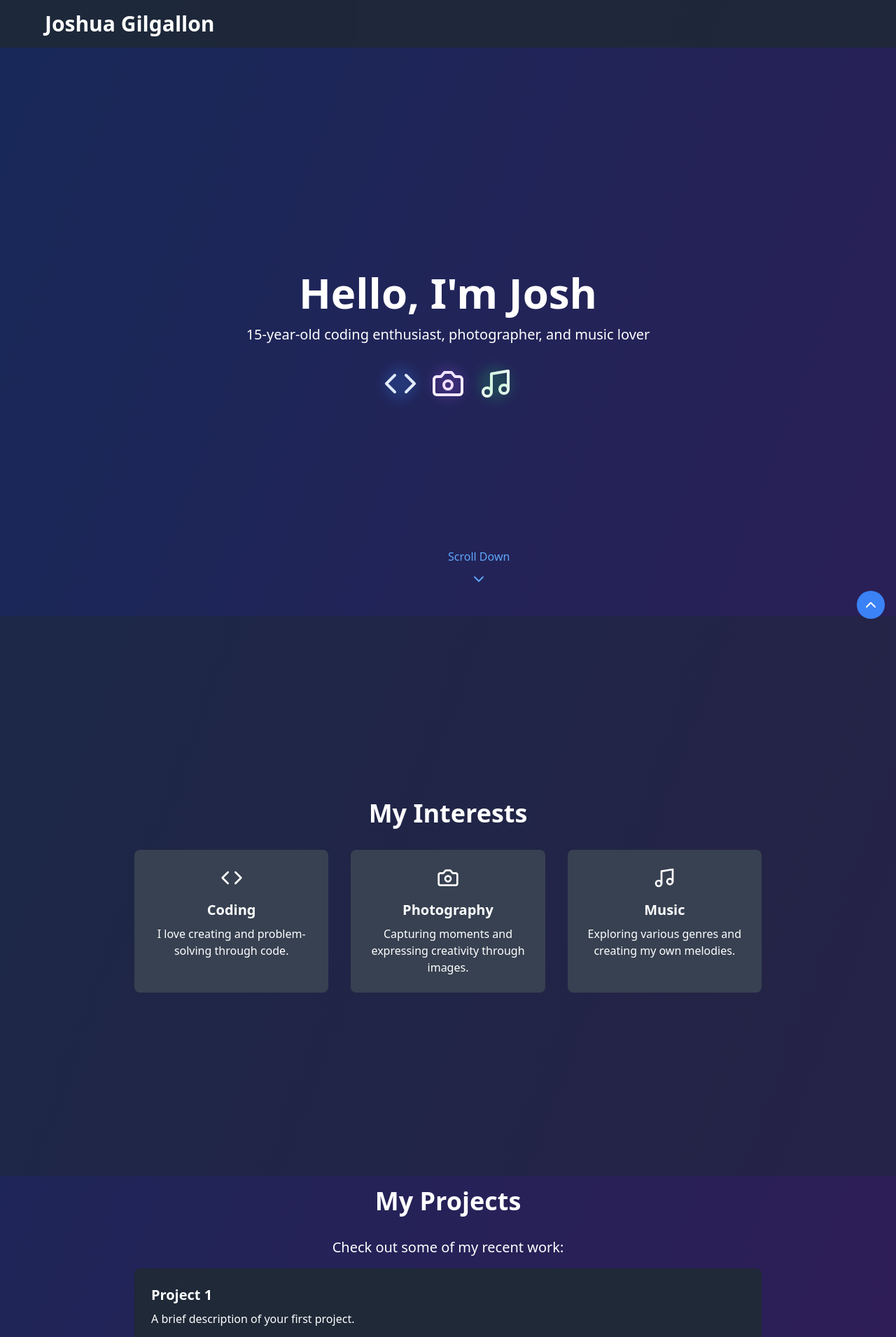
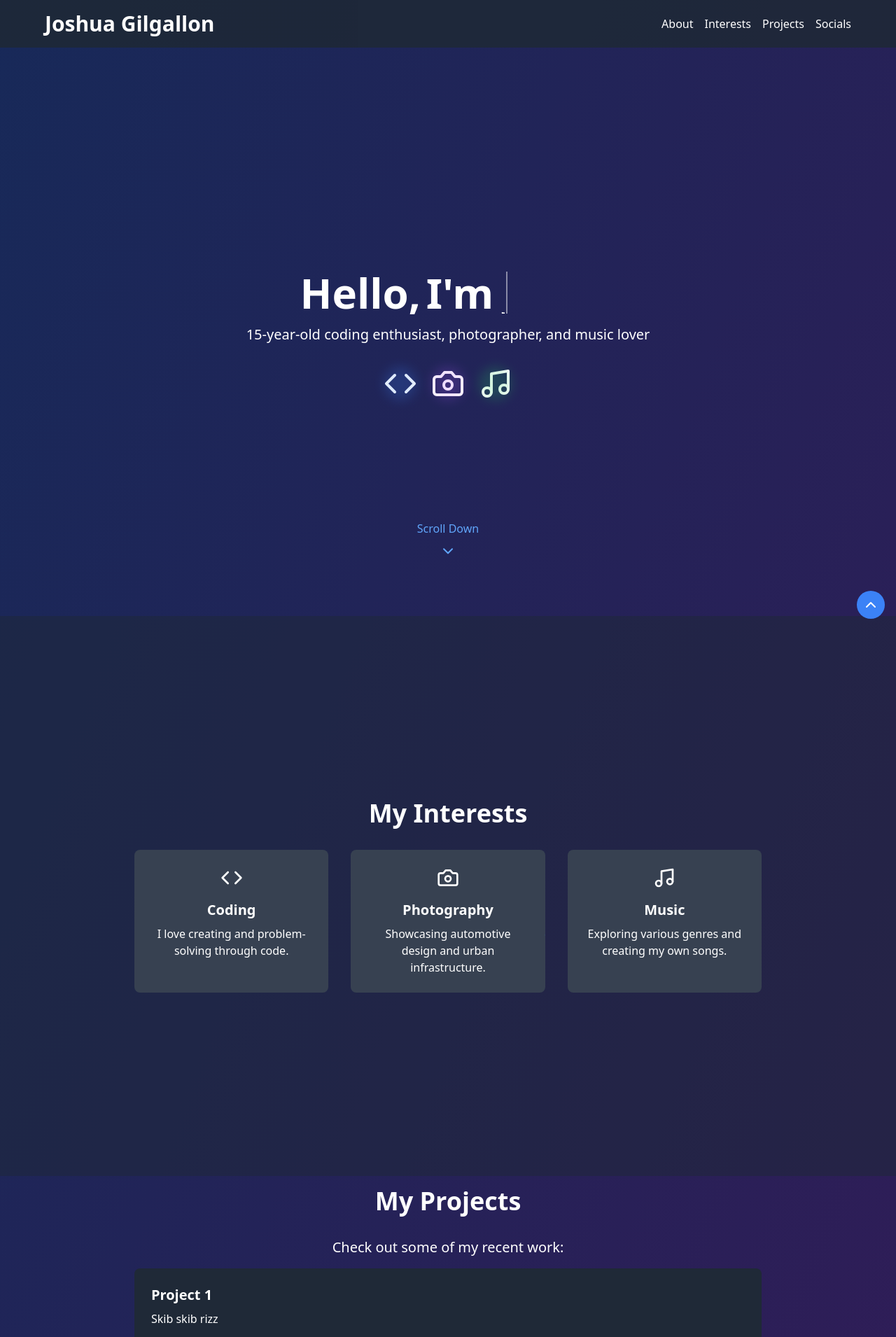
Before and after one commit to JoshuaGilgallon/JoshuaGilgallonWebPortfolio, a React (Create React App) app: page / in a window 1280 px wide. Shown: the top 1910 px of the page at 70% size. Built offline with nearby package versions, Linux system fonts and the light colour scheme; the HTML template or start-up script is replaced by a standard one.

Commit message:
polished everything off, almost finished finally

```diff
--- a/src/components/PhotographyPage.js
+++ b/src/components/PhotographyPage.js
@@ -6,21 +6,22 @@ import { Link } from 'react-router-dom';
 const PhotographyPage = () => {
   const [selectedPhoto, setSelectedPhoto] = useState(null);
 
+
   const photos = [
-    { id: 1, src: "/api/placeholder/800/600", alt: "Landscape photo", description: "A beautiful sunset over the mountains" },
-    { id: 2, src: "/api/placeholder/800/600", alt: "Portrait photo", description: "A candid street portrait" },
-    { id: 3, src: "/api/placeholder/800/600", alt: "Macro photo", description: "Close-up of a colorful butterfly" },
-    { id: 4, src: "/api/placeholder/800/600", alt: "Architecture photo", description: "Modern building with interesting geometry" },
-    { id: 5, src: "/api/placeholder/800/600", alt: "Nature photo", description: "Misty forest in the early morning" },
-    { id: 6, src: "/api/placeholder/800/600", alt: "Urban photo", description: "Busy city street at night" },
+    { id: 1, src: "https://placehold.co/1920x1080/025C8E/FFF?text=Placeholder%20Image", alt: "Landscape photo", description: "A beautiful sunset over the mountains" },
+    { id: 2, src: "https://placehold.co/1920x1080/025C8E/FFF?text=Placeholder%20Image", alt: "Portrait photo", description: "A candid street portrait" },
+    { id: 3, src: "https://placehold.co/1920x1080/025C8E/FFF?text=Placeholder%20Image", alt: "Macro photo", description: "Close-up of a colorful butterfly" },
+    { id: 4, src: "https://placehold.co/1920x1080/025C8E/FFF?text=Placeholder%20Image", alt: "Architecture photo", description: "Modern building with interesting geometry" },
+    { id: 5, src: "https://placehold.co/1920x1080/025C8E/FFF?text=Placeholder%20Image", alt: "Nature photo", description: "Misty forest in the early morning" },
+    { id: 6, src: "https://placehold.co/1920x1080/025C8E/FFF?text=Placeholder%20Image", alt: "Urban photo", description: "Busy city street at night" },
   ];
 
   const equipment = [
-    { name: "Camera Body", description: "Canon EOS R5" },
-    { name: "Lens 1", description: "Canon RF 24-70mm f/2.8L IS USM" },
-    { name: "Lens 2", description: "Canon RF 70-200mm f/2.8L IS USM" },
-    { name: "Tripod", description: "Manfrotto MT055CXPRO4" },
-    { name: "Lighting", description: "Godox AD200Pro Flash" },
+    { name: "Camera Body", description: "Canon EOS 200D Mark II", url:"https://google.com" },
+    { name: "Lens 1", description: "Canon RF 24-70mm f/2.8L IS USM", url:"https://google.com"  },
+    { name: "Lens 2", description: "Canon RF 70-200mm f/2.8L IS USM", url:"https://google.com"  },
+    { name: "Tripod", description: "Manfrotto MT055CXPRO4", url:"https://google.com"  },
+    { name: "Lighting", description: "Godox AD200Pro Flash", url:"https://google.com" },
   ];
 
   return (
@@ -60,6 +61,8 @@ const PhotographyPage = () => {
                 key={index}
                 className="bg-gray-800 p-4 rounded-lg"
                 whileHover={{ scale: 1.05 }}
+                onClick={() => window.open(item.url, '_blank')}
+              style = {{ cursor: 'pointer' }}
               >
                 <h3 className="text-xl font-semibold mb-2">{item.name}</h3>
                 <p>{item.description}</p>
--- a/src/components/ProfilePage.js
+++ b/src/components/ProfilePage.js
@@ -1,5 +1,5 @@
 import React, { useState, useEffect } from 'react';
-import { motion, AnimatePresence } from 'framer-motion';
+import { motion, AnimatePresence, useAnimation } from 'framer-motion';
 import { Camera, Code, Music, ChevronDown, ArrowRight, Mail, MessageCircleMore, Bird, Menu, X } from 'lucide-react';
 import { Link } from 'react-router-dom';
 
@@ -7,6 +7,7 @@ const ProfilePage = () => {
   const [scrollY, setScrollY] = useState(0);
   const [isMenuOpen, setIsMenuOpen] = useState(false);
   const [mousePosition, setMousePosition] = useState({ x: 0, y: 0 });
+  const controls = useAnimation();
 
   useEffect(() => {
     const handleScroll = () => setScrollY(window.scrollY);
@@ -20,6 +21,19 @@ const ProfilePage = () => {
       window.removeEventListener('mousemove', handleMouseMove);
     };
   }, []);
+
+  useEffect(() => {
+    const animateText = async () => {
+      while (true) {
+        await controls.start({ width: 0, opacity: 1 });
+        await controls.start({ width: '100%', transition: { duration: 1.5 } });
+        await new Promise(resolve => setTimeout(resolve, 4000));
+        await controls.start({ width: 0, transition: { duration: 0.5 } });
+        await new Promise(resolve => setTimeout(resolve, 1000));
+      }
+    };
+    animateText();
+  }, [controls]);
 
   const scrollToSection = (sectionId) => {
     const section = document.getElementById(sectionId);
@@ -70,6 +84,28 @@ const ProfilePage = () => {
   </motion.button>
 </div>
     <AnimatePresence>
+      {(isMenuOpen || window.innerWidth >= 768) && (
+        <motion.ul
+          className="md:flex md:space-x-4 absolute md:relative top-full left-0 w-full md:w-auto bg-gray-800 md:bg-transparent p-4 md:p-0"
+          initial={{ x: "100%" }}
+          animate={{ x: 0 }}
+          exit={{ x: "100%" }}
+          transition={{ type: "spring", stiffness: 300, damping: 30 }}
+        >
+          {['about', 'interests', 'projects', 'socials'].map((section) => (
+            <li key={section}>
+              <a
+                onClick={() => scrollToSection(section)}
+                className="block py-2 md:py-0 hover:text-blue-400 transition-colors cursor-pointer"
+              >
+                {section.charAt(0).toUpperCase() + section.slice(1)}
+              </a>
+            </li>
+          ))}
+        </motion.ul>
+      )}
+    </AnimatePresence>
+    <AnimatePresence>
             {isMenuOpen && (
               <motion.ul
                 className="md:flex md:space-x-4 absolute md:relative top-full left-0 w-full md:w-auto bg-gray-800 md:bg-transparent p-4 md:p-0"
@@ -95,32 +131,42 @@ const ProfilePage = () => {
       </header>
 
       <main className="pt-20 relative z-10">
-        <section id="about" className="h-screen flex flex-col justify-center items-center text-center p-4 relative">
+        <section id="about" className="h-screen flex flex-col justify-center items-center text-center p-4 relative overflow-hidden" style={{ maxHeight: '100vh' }}>
           <motion.h2
-            className="text-4xl md:text-6xl font-bold mb-4 relative"
+            className="text-4xl md:text-6xl font-bold mb-4 relative flex items-center justify-center"
             initial={{ opacity: 0, y: -50 }}
             animate={{ opacity: 1, y: 0 }}
             transition={{ duration: 0.8 }}
           >
             <motion.span
-              className="inline-block"
+              className="inline-block mr-2"
               whileHover={{ scale: 1.05 }}
             >
               Hello,
             </motion.span>{' '}
             <motion.span
-              className="inline-block"
+              className="inline-block mr-2"
               whileHover={{ scale: 1.05 }}
             >
               I'm
             </motion.span>{' '}
+            <motion.div className="relative inline-flex items-center">
               <motion.span
-              className="inline-block"
-              whileHover={{ scale: 1.05 }}
+                className="inline-block overflow-hidden whitespace-nowrap"
+                animate={controls}
+                initial={{ width: 0 }}
+                style={{ paddingLeft: "0.5rem" }}
               >
                 Josh
               </motion.span>
+              <motion.span
+                className="inline-block w-[2px] h-[1em] bg-white ml-[2px]"
+                animate={{ opacity: [1, 0] }}
+                transition={{ duration: 0.5, repeat: Infinity, repeatType: 'reverse' }}
+              />
+            </motion.div>
           </motion.h2>
+
           <motion.p
             className="text-lg md:text-xl mb-8 relative"
             initial={{ opacity: 0 }}
@@ -195,19 +241,17 @@ const ProfilePage = () => {
             </button>
           </motion.div>
 
-          <motion.div
-            className="absolute bottom-10 left-1/2 transform -translate-x-1/2"
+          <div className="absolute bottom-20 left-0 right-0 flex justify-center">
+        <motion.button
+          onClick={() => scrollToSection('interests')}
+          className="flex flex-col items-center text-blue-400 hover:text-blue-300 transition-colors"
           animate={{ y: [0, -10, 0] }}
           transition={{ y: { duration: 2, repeat: Infinity, ease: 'easeInOut' } }}
         >
-            <button
-              onClick={() => scrollToSection('interests')}
-              className="flex flex-col items-center text-blue-400 hover:text-blue-300 transition-colors"
-            >
           <p className="mb-2">Scroll Down</p>
           <ChevronDown size={24} />
-            </button>
-          </motion.div>
+        </motion.button>
+      </div>
         </section>
 
         <section id="interests" className="min-h-screen flex flex-col justify-center items-center p-4 bg-gray-800 bg-opacity-50">
@@ -223,14 +267,14 @@ const ProfilePage = () => {
             <InterestCard
               icon={<Camera size={32} />}
               title="Photography"
-              description="Capturing moments and expressing creativity through images."
+              description="Showcasing automotive design and urban infrastructure."
               buttonText="View Gallery"
               to="/photography"
             />
             <InterestCard
               icon={<Music size={32} />}
               title="Music"
-              description="Exploring various genres and creating my own melodies."
+              description="Exploring various genres and creating my own songs."
             />
           </div>
         </section>
@@ -318,10 +362,10 @@ const InterestCard = ({ icon, title, description, buttonText, onClick, to }) =>
 
 const ProjectList = () => {
   const projects = [
-    { title: "Project 1", description: "A brief description of your first project." },
-    { title: "Project 2", description: "A brief description of your second project." },
-    { title: "Project 3", description: "A brief description of your third project." },
-    { title: "Project 4", description: "A brief description of your fourth project." },
+    { title: "Project 1", description: "Skib skib rizz" },
+    { title: "Project 2", description: "proj 2" },
+    { title: "Project 3", description: "shoutout to onyx my sigma" },
+    { title: "Project 4", description: "and teslaboi what a baddie" },
   ];
 
   return (
```
Lines whose indentation alone changed are shown as unchanged.
